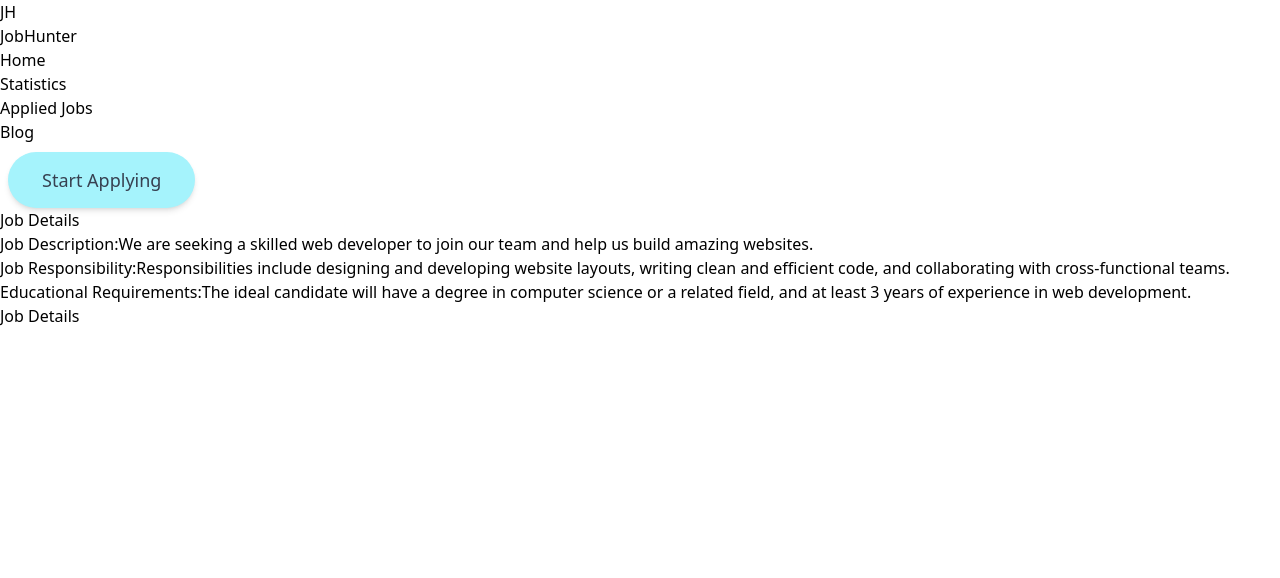
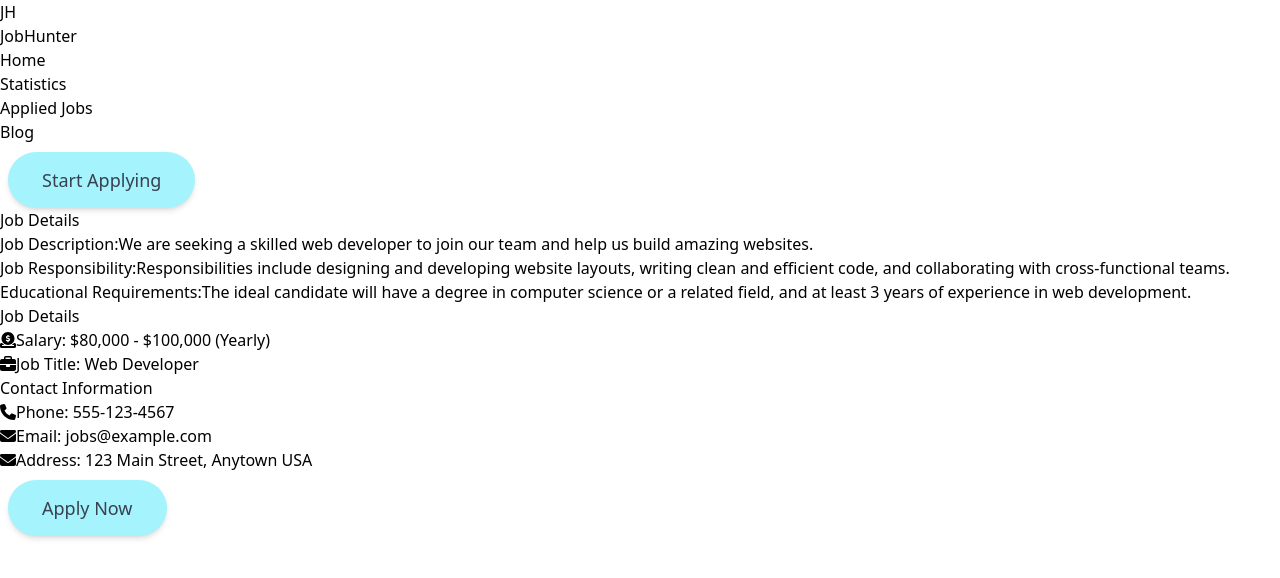
Before and after one commit to arifulislamadil/b7-a9, a React (Vite) app: page /job/1 in a window 1280 px wide. Shown: the top 578 px of the page. Built offline with nearby package versions, Linux system fonts and the light colour scheme.

Commit message:
display job applied list

```diff
--- a/package.json
+++ b/package.json
@@ -9,6 +9,9 @@
     "preview": "vite preview"
   },
   "dependencies": {
+    "@fortawesome/fontawesome-svg-core": "^6.4.0",
+    "@fortawesome/free-solid-svg-icons": "^6.4.0",
+    "@fortawesome/react-fontawesome": "^0.2.0",
     "localforage": "^1.10.0",
     "match-sorter": "^6.3.1",
     "react": "^18.2.0",
--- a/src/components/Applied-Jobs/AppliedJobs.jsx
+++ b/src/components/Applied-Jobs/AppliedJobs.jsx
@@ -1,6 +1,18 @@
-import React from 'react';
+import React, { useState } from 'react';
+import { useLoaderData } from 'react-router-dom';
 
 const AppliedJobs = () => {
+    const jobs= useLoaderData();
+    const [getJobs,setGetJobs]=useState([])
+    let jobList = []
+    const id = localStorage.getItem('job-list');
+    const idParse = JSON.parse(id)
+    const handleSelectJob =(idParse)=>{
+        const job = jobs.find(jb=>jb.id===id);
+        setGetJobs(prevData =>[...prevData,job])
+        ;
+    }
+    console.log(getJobs);
     return (
         <div>
             <h3>Applied Jobs</h3>
--- a/src/components/Jobs/Jobs.jsx
+++ b/src/components/Jobs/Jobs.jsx
@@ -1,13 +1,18 @@
 import React from "react";
 import { Link, useLoaderData } from "react-router-dom";
 import Job from "../Job/Job";
+import { addToDb } from "../../utils/fakeDb";
 
 const Jobs = () => {
   const jobs = useLoaderData();
   const handleJobDetails=(details)=>{
-    console.log(details)
+
   }
-  console.log(jobs);
+
+  const handleAddToCart=(id)=>{
+    addToDb(id)
+  }
+
   return (
     <div>
       <div>
--- a/src/components/jobDetails/JobDetails.jsx
+++ b/src/components/jobDetails/JobDetails.jsx
@@ -1,30 +1,94 @@
-import React, { useEffect, useState } from 'react';
-import { useLoaderData, useParams } from 'react-router-dom';
+import React, { useEffect, useState } from "react";
+import { useLoaderData, useParams } from "react-router-dom";
+import { FontAwesomeIcon } from "@fortawesome/react-fontawesome";
+import {
+  faCircleDollarToSlot,
+  faDollar,
+  faBriefcase,
+  faPhone,
+  faVoicemail,
+  faEnvelope,
+} from "@fortawesome/free-solid-svg-icons";
+import { addToDb } from "../../utils/fakeDb";
 
 const JobDetails = () => {
   const jobs = useLoaderData();
-    const {id}= useParams();
-    console.log(id)
-    const [job,setJob] = useState({});
-    useEffect(()=>{
-        const jobData = jobs.find(job=>job.id == id);
-        console.log(jobData);
-        setJob(jobData)
-    },[]);
+  const { id } = useParams();
 
+  const [job, setJob] = useState({});
+  useEffect(() => {
+    const jobData = jobs.find((job) => job.id == id);
+    setJob(jobData);
+  }, []);
+const handleAddToCart=(id)=>{
+    addToDb(id);
+}
   return (
-        <div className='mt-6'>
-            <h1 className='text-center text-4xl font-bold border-2 px-4 py-2 border-gray-300'>Job Details</h1>
-            <div className='flex flex-col md:flex-row mt-6 '>
-            <div className='mt-6 w-4/6'>
-                <p><span className='font-bold'>Job Description:</span>{job.description}</p>
-                <p><span className='font-bold'>Job Responsibility:</span>{job.responsibilities}</p>
+    <div className="mt-6">
+      <h1 className="text-center text-4xl font-bold  px-4 py-2 bg-gray-500 text-white">
+        Job Details
+      </h1>
+      <div className="flex flex-col md:flex-row mt-6 ">
+        <div className="mt-6 w-4/6">
+          <p>
+            <span className="font-bold">Job Description:</span>
+            {job.description}
+          </p>
+          <p>
+            <span className="font-bold">Job Responsibility:</span>
+            {job.responsibilities}
+          </p>
           <p>Educational Requirements:{job.requirements}</p>
         </div>
-            <div className='border-2 border-gray-400 p-12 w-2/6'>
-                <h5 className='border-b-2 border-purple-400 pb-4'>Job Details</h5>
+        <div className="border-2 bg-gray-100 p-12 w-2/6">
+          <h5 className="border-b-2 border-purple-400 pb-4">Job Details</h5>
           <div>
+            <h3 className="text-md mt-2">
+              <FontAwesomeIcon
+                className="text-purple-400 mr-2"
+                icon={faCircleDollarToSlot}
+              />
+              <span className="font-bold">Salary:</span> {job.salary} (Yearly)
+            </h3>
+            <h3 className="mt-2">
+              <FontAwesomeIcon
+                className="text-purple-400 mr-2"
+                icon={faBriefcase}
+              />
+              <span className="font-bold">Job Title: </span>
+              {job.title}
+            </h3>
 
+            <h3 className="border-b-2 border-gray-400 pb-2 mt-4">
+              Contact Information
+            </h3>
+
+            <h3 className="text-md mt-2">
+              <FontAwesomeIcon
+                className="text-purple-400 mr-2"
+                icon={faPhone}
+              />
+              <span className="font-bold">Phone:</span> {job.phone}
+            </h3>
+            <h3 className="mt-2">
+              <FontAwesomeIcon
+                className="text-purple-400 mr-2"
+                icon={faEnvelope}
+              />
+              <span className="font-bold">Email: </span>
+              {job.email}
+            </h3>
+            <h3 className="mt-2">
+              <FontAwesomeIcon
+                className="text-purple-400 mr-2"
+                icon={faEnvelope}
+              />
+              <span className="font-bold">Address: </span>
+              {job.address}
+            </h3>
+            <div className="text-center">
+              <button className="btn-primary" onClick={()=>handleAddToCart(id)}>Apply Now</button>
+            </div>
           </div>
         </div>
       </div>
--- a/src/main.jsx
+++ b/src/main.jsx
@@ -20,7 +20,8 @@ const router = createBrowserRouter([
       },
       {
         path:"/appliedJobs",
-        element:<AppliedJobs/>
+        element:<AppliedJobs/>,
+        loader:()=>fetch("/jobsList.json")
       },
 
       {
--- /dev/null
+++ b/src/utils/fakeDb.js
@@ -0,0 +1,15 @@
+const addToDb = id =>{
+    // let appliedJobCart = {}
+
+    //get previous data from local storage
+    // const storedCart = localStorage.getItem("applied-cart");
+    // if(storedCart){
+    //     appliedJobCart = JSON.parse(storedCart)
+    // }
+
+
+    localStorage.setItem("job-list",id)
+
+}
+
+export {addToDb}
```
Also changed, not shown: 1 other file (tests, documents, lock files or other folders). Lines whose indentation alone changed are shown as unchanged.
